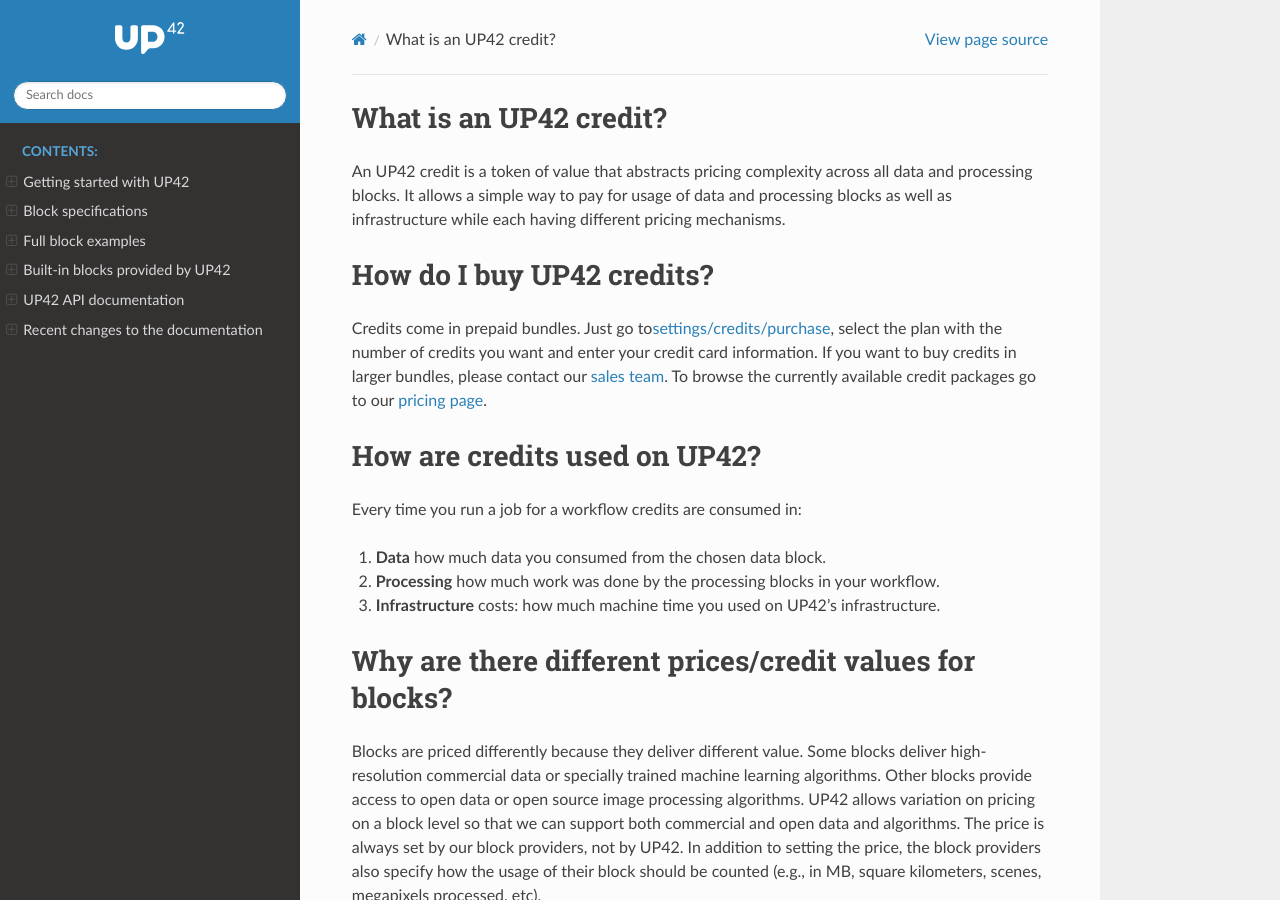
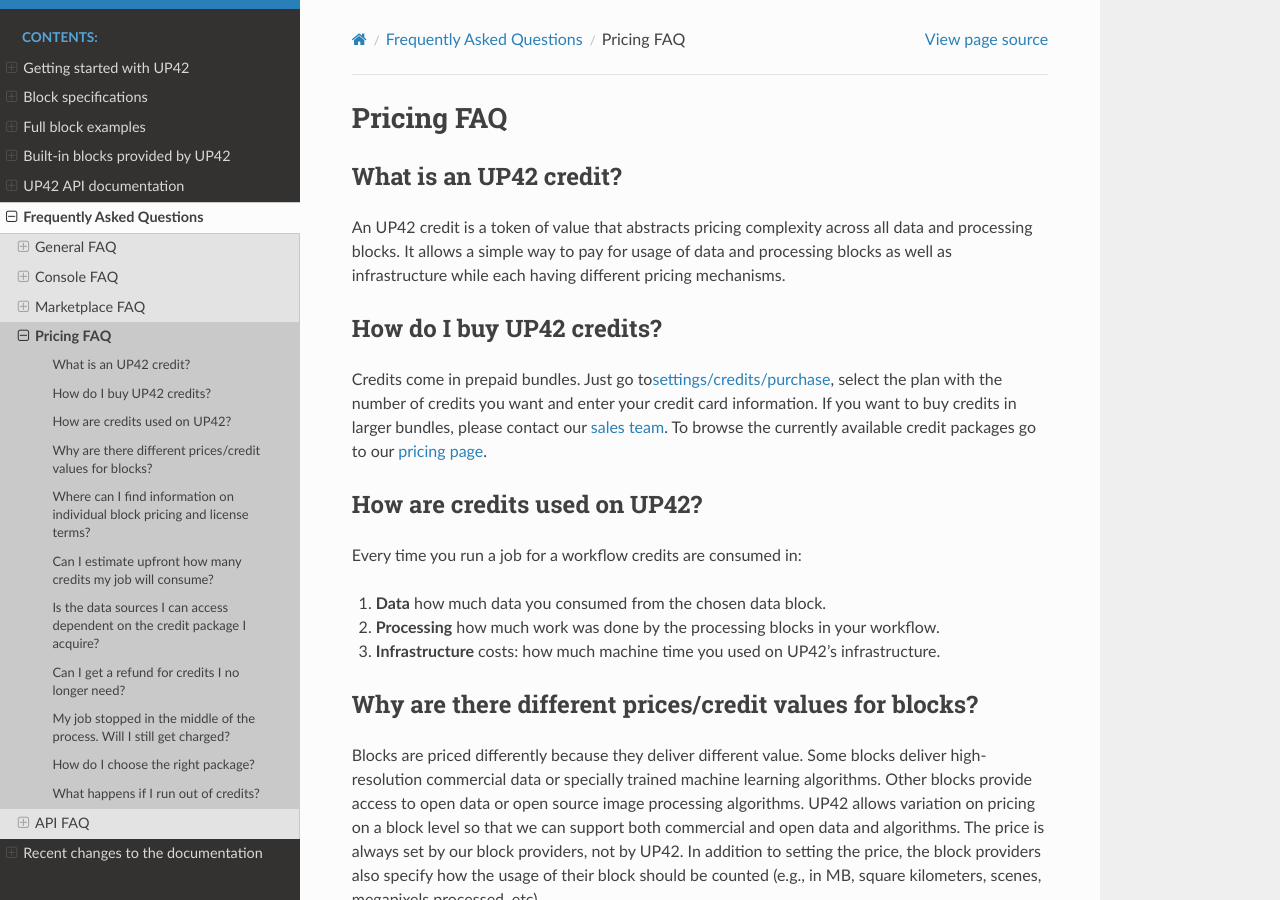
Before and after one commit to up42/docs, a Sphinx documentation site: the page built from source/FAQ/pricing.rst, in a window 1280 px wide and 900 px high. Built offline with Sphinx 7.4.7 and the Read the Docs theme 2.0.0, drawn with Linux system fonts in a browser that asks for light colours.

```diff
--- /dev/null
+++ b/source/FAQ/index.rst
@@ -0,0 +1,17 @@
+.. _FAQ:
+
+Frequently Asked Questions
+=================================
+
+This section provides the answers to some frequentlz asked
+questions. They are organized according to the topic being addressed.
+
+.. toctree::
+   :maxdepth: 2
+   :caption: Contents:
+
+   general
+   console
+   marketplace
+   pricing
+   api
--- a/source/faq/pricing.rst
+++ b/source/FAQ/pricing.rst
@@ -1,3 +1,6 @@
+Pricing FAQ
+===========
+
 What is an UP42 credit?
 -----------------------
 
--- a/source/index.rst
+++ b/source/index.rst
@@ -18,4 +18,5 @@ For detailed information about writing blocks, see the :ref:`section about writi
    examples/index
    up42-blocks/index
    specs/index
+   FAQ/index
    recent-changes
```
Also changed, not shown: source/faq/api.md (deleted, +0 -24 lines), source/faq/console.md (deleted, +0 -40 lines), source/faq/general.md (deleted, +0 -36 lines), source/faq/marketplace.md (deleted, +0 -34 lines), source/faq/pricing.md (deleted, +0 -59 lines), source/FAQ/api.rst (renamed from source/faq/api.rst), source/FAQ/console.rst (renamed from source/faq/console.rst), source/FAQ/general.rst (renamed from source/faq/general.rst), source/FAQ/marketplace.rst (renamed from source/faq/marketplace.rst), source/faq/_assets/change_password_tab.png (deleted), source/faq/_assets/resend_verification_code.png (deleted), source/faq/_assets/select_account_settings.png (deleted), source/faq/_assets/select_custom_blocks.png (deleted), source/faq/_assets/select_user_profile.png (deleted).
